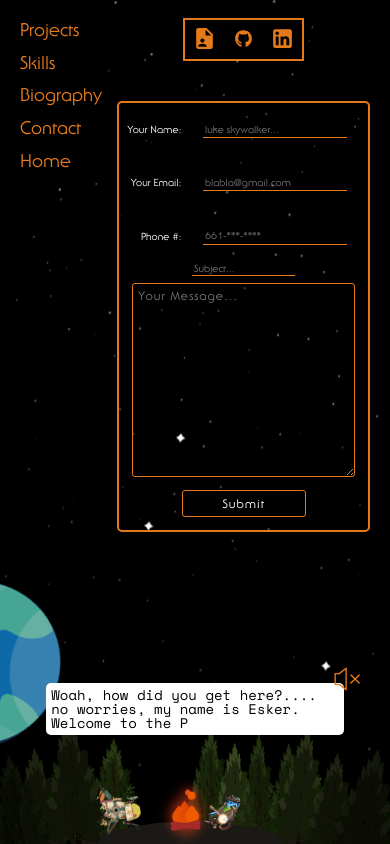
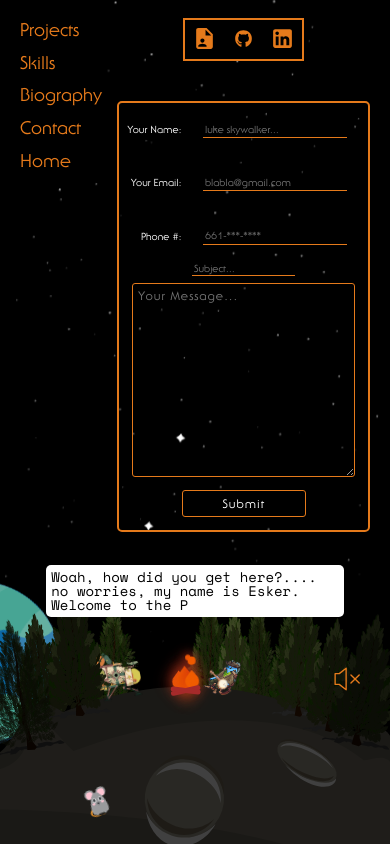
Before and after one commit to Tybenson0/PlanetaryPortfolio, a React (Create React App) app: page /contact in a window 390 px wide. Built offline with nearby package versions, Linux system fonts and the light colour scheme.

Commit message:
Please work

```diff
--- a/src/mobile.css
+++ b/src/mobile.css
@@ -568,7 +568,7 @@
 
   /* code below is for the campsite */
   .campsite-container-0 {
-    height: 120%;
+    height: 100%;
     width: 100%;
     grid-row: 1/11;
     grid-column: 1/7;
@@ -578,7 +578,8 @@
     position: relative;
     z-index: 4;
     align-items: stretch;
-    overflow: hidden;
+    overflow-x: hidden;
+    overflow-y: auto;
   }
   .moon {
     width: 175%;
@@ -840,7 +841,8 @@
     align-items: center;
     position: relative;
     z-index: 1;
-
+    overflow-x: hidden;
+    overflow-y: auto;
   }
   .rat {
     width: 3rem;
```
